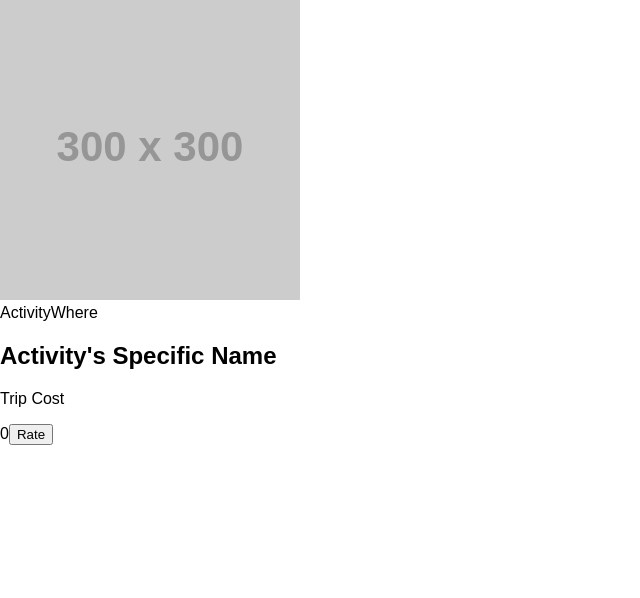
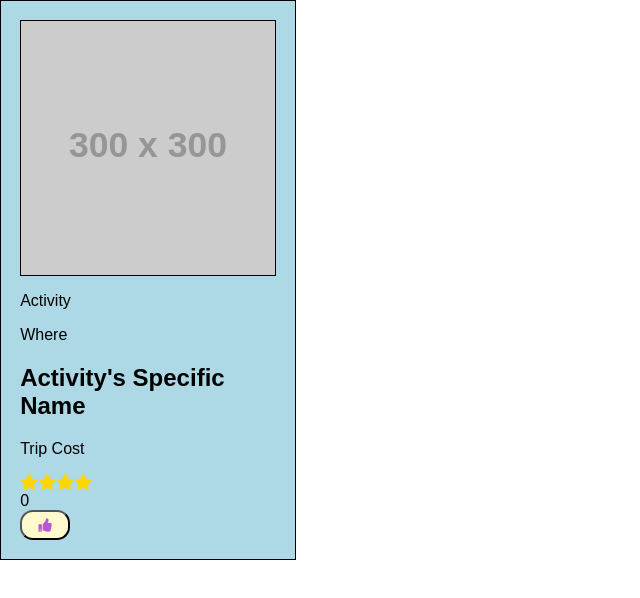
Before and after one commit to snmanning/airbnb-react-copy, a React (Create React App) app: page / in a window 1280 px wide. Shown: the top 598 px of the page, without its empty margins (0-640 px from the left). Built offline with nearby package versions, Linux system fonts and the light colour scheme.

Commit message:
added icon package. More styling.

```diff
--- a/package.json
+++ b/package.json
@@ -3,6 +3,11 @@
   "version": "0.1.0",
   "private": true,
   "dependencies": {
+    "@fortawesome/fontawesome-svg-core": "^1.2.0-14",
+    "@fortawesome/free-solid-svg-icons": "^5.1.0-11",
+    "@fortawesome/react-fontawesome": "0.1.0-11",
+    "i": "^0.3.6",
+    "npm": "^6.1.0",
     "react": "^16.4.1",
     "react-dom": "^16.4.1",
     "react-scripts": "1.1.4"
--- a/public/index.html
+++ b/public/index.html
@@ -8,6 +8,7 @@
       manifest.json provides metadata used when your web app is added to the
       homescreen on Android. See https://developers.google.com/web/fundamentals/engage-and-retain/web-app-manifest/
     -->
+    <link rel="stylesheet" href="https://use.fontawesome.com/releases/v5.1.0/css/all.css" integrity="sha384-lKuwvrZot6UHsBSfcMvOkWwlCMgc0TaWr+30HWe3a4ltaBwTZhyTEggF5tJv8tbt" crossorigin="anonymous">
     <link rel="manifest" href="%PUBLIC_URL%/manifest.json">
     <link rel="shortcut icon" href="%PUBLIC_URL%/favicon.ico">
     <!--
--- a/src/AirbnbCard.css
+++ b/src/AirbnbCard.css
@@ -1,17 +1,32 @@
+.AirbnbCard-whole {
+    border: 1px solid black;
+    padding: 1.5%;
+    width: 20%;
+    cursor: pointer;
+    background-color: lightblue;
+}
+
 .AirbnbCard-imageCont {
-
+    display: flex;
+    flex-direction: column;
 }
 
 .AirbnbCard-image {
-
+    border: 1px solid black;
 }
 
 .AirbnbCard-infoCont {
+    text-align: left;
+    display: inline-block;
 
 }
 
 .AirbnbCard-activity {
 
+}
+
+.AirbnbCard-stars {
+    color: gold;
 }
 
 .AirbnbCard-cost {
@@ -22,6 +37,11 @@
 
 }
 
-.AirbnbCard-vote {
-
+.AirbnbCard-btn {
+    cursor: pointer;
+    background-color: lemonchiffon;
+    border-radius: 13px;
+    color: mediumorchid;
+    width: 50px;
+    height: 30px;
 }
--- a/src/AirbnbCard.js
+++ b/src/AirbnbCard.js
@@ -1,5 +1,6 @@
 import React, {Component} from 'react';
 import './AirbnbCard.css';
+import { FontAwesomeIcon } from '@fortawesome/react-fontawesome';
 
 class AirbnbCard extends Component {
     constructor(props) {
@@ -17,30 +18,36 @@ class AirbnbCard extends Component {
 
     render () {
         return (
-            <div>
+            <div className='AirbnbCard-whole'>
                 <section className='AirbnbCard-imageCont'>
                     <img src='https://via.placeholder.com/300x300'
                          className='AirbnbCard-image'/>
                 </section>
                 <section className='AirbnbCard-infoCont'>
-                    <span>
+                    <p>
                         Activity
-                    </span>
-                    <span>
+                    </p>
+                    <p>
                         Where
-                    </span>
+                    </p>
                     <h1 className='AirbnbCard-activity'>
                         Activity's Specific Name
                     </h1>
                     <p className='AirbnbCard-cost'>
                         Trip Cost
                     </p>
-                    <span className='AirbnbCard-rating'>
+                    <section className='AirbnbCard-stars'>
+                        <i class="fas fa-star"></i>
+                        <i class="fas fa-star"></i>
+                        <i class="fas fa-star"></i>
+                        <i class="fas fa-star"></i>
+                    </section>
+                    <section className='AirbnbCard-rating'>
                         {this.state.ratingVote}
-                    </span>
-                    <button className='AirbnbCard-vote'
+                    </section>
+                    <button className='AirbnbCard-btn'
                             onClick={this.voteYay.bind(this)}>
-                        Rate
+                        <i class="fas fa-thumbs-up"></i>
                     </button>
                 </section>
             </div>
--- a/src/App.js
+++ b/src/App.js
@@ -1,5 +1,10 @@
 import React, { Component } from 'react';
 import AirbnbCard from './AirbnbCard';
+import { library } from '@fortawesome/fontawesome-svg-core'
+import { FontAwesomeIcon } from '@fortawesome/react-fontawesome'
+import { faStroopwafel } from '@fortawesome/free-solid-svg-icons'
+
+library.add(faStroopwafel)
 
 
 class App extends Component {
```
Also changed, not shown: 1 other file (tests, documents, lock files or other folders).
